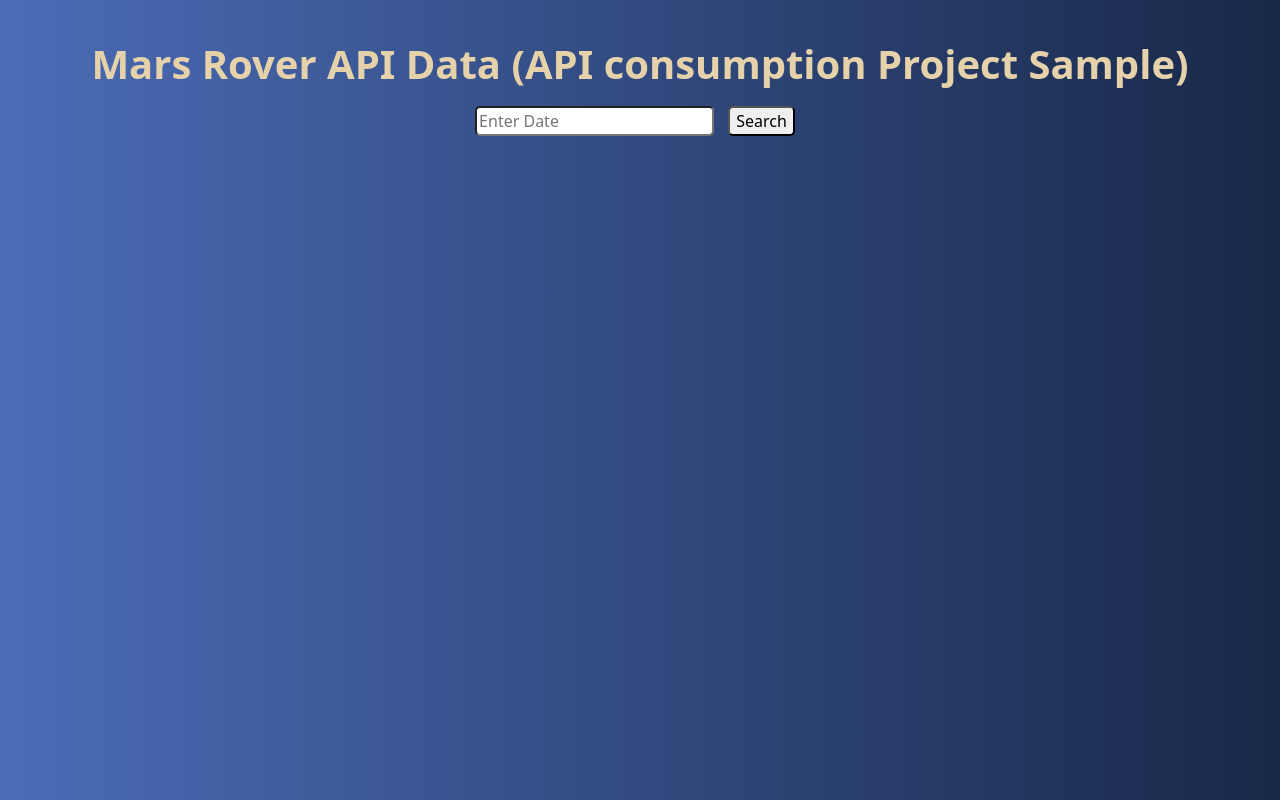
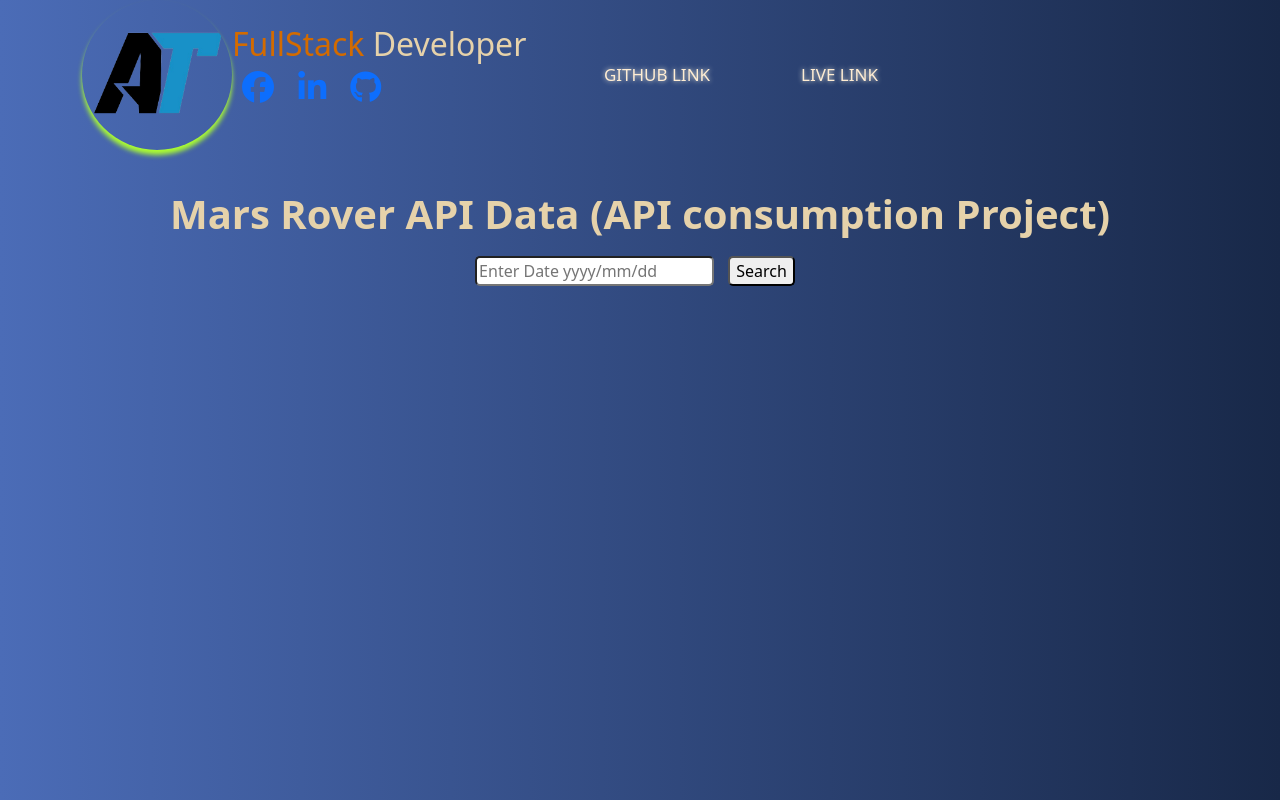
Before and after one commit to ArnelDev01/sample-API-consumption, a plain HTML site: page index.html in a window 1280 px wide. Drawn offline with nearby package versions, Linux system fonts and the light colour scheme.

Commit message:
pp3 project

```diff
--- a/index.html
+++ b/index.html
@@ -5,26 +5,89 @@
     <meta name="viewport" content="width=device-width, initial-scale=1.0" />
 
     <!-- bootstrap link -->
+
     <link
       href="https://cdn.jsdelivr.net/npm/bootstrap@5.3.3/dist/css/bootstrap.min.css"
       rel="stylesheet"
       integrity="sha384-QWTKZyjpPEjISv5WaRU9OFeRpok6YctnYmDr5pNlyT2bRjXh0JMhjY6hW+ALEwIH"
       crossorigin="anonymous"
     />
+    <link
+      rel="stylesheet"
+      href="https://cdnjs.cloudflare.com/ajax/libs/font-awesome/6.5.2/css/all.min.css"
+      integrity="sha512-SnH5WK+bZxgPHs44uWIX+LLJAJ9/2PkPKZ5QiAj6Ta86w+fsb2TkcmfRyVX3pBnMFcV7oQPJkl9QevSCWr3W6A=="
+      crossorigin="anonymous"
+      referrerpolicy="no-referrer"
+    />
+    <link
+      rel="stylesheet"
+      href="https://cdnjs.cloudflare.com/ajax/libs/font-awesome/4.7.0/css/font-awesome.min.css"
+    />
     <link rel="stylesheet" href="./style.css" />
     <title>PP3</title>
   </head>
   <body>
+    <!-- upper part of the page  -->
+    <header class="container">
+      <div class="logo">
+        <div>
+          <img src="./asset/images/logo.png" alt="logo" />
+        </div>
+        <div class="social">
+          <h2 style="color: var(--text-color)">
+            <span style="color: var(--hl-color)">FullStack</span> Developer
+          </h2>
+
+          <a href="https://www.facebook.com/arnelwarrior/" target="_blank"
+            ><i class="fab fa-facebook fa-2x"></i
+          ></a>
+          <a
+            href="https://www.linkedin.com/in/arnel-morales-842739296/"
+            target="_blank"
+            ><i class="fab fa-linkedin fa-2x"></i
+          ></a>
+          <a href="https://github.com/ArnelDev01" target="_blank"
+            ><i class="fab fa-github fa-2x"></i
+          ></a>
+        </div>
+      </div>
+      <!-- navagation bar -->
+
+      <div id="navbar" class="navbar navbar-expand-md">
+        <div class="container">
+          <button
+            class="navbar-toggler"
+            type="button"
+            data-bs-toggle="collapse"
+            data-bs-target="#navbar"
+          >
+            <span class="navbar-toggler-icon"></span>
+          </button>
+
+          <div id="navbar" class="collapse navbar-collapse">
+            <ul class="navbar-nav ms-auto">
+              <li><a href="https://github.com/ArnelDev01/sample-API-consumption" target="_blank">GitHub Link</a></li>
+              <li><a href="https://sample-api.netlify.app/" target="_blank">Live Link</a></li>
+              </li>
+            </ul>
+          </div>
+        </div>
+      </div>
+    </header>
+    <!-- search Btn and Title of the PP3 -->
     <div class="container">
       <div class="row">
         <div class="col-12 text-center">
-          <h1>Mars Rover API Data (API consumption Project Sample)</h1>
+          <h1>Mars Rover API Data (API consumption Project)</h1>
           <div class="col-12-center">
-            <input id="input" type="text" placeholder="Enter Date" />
+            <input id="input" type="text" placeholder="Enter Date yyyy/mm/dd" />
             <button id="Btn">Search</button>
           </div>
         </div>
       </div>
+
+      <!-- This is where I insert the Sample Bootstrap -->
+
       <div id="dataInject" class="row justify-content-center"></div>
     </div>
 
@@ -34,5 +97,8 @@
       crossorigin="anonymous"
     ></script>
     <script src="./script.js"></script>
+
+
+
   </body>
 </html>
--- a/style.css
+++ b/style.css
@@ -32,3 +32,115 @@ h1 {
   margin-top: 40px;
   font-weight: 600;
 }
+
+.logo {
+  display: flex;
+}
+.logo img {
+  height: 150px;
+  width: 150px;
+  box-shadow: greenyellow 0 5px 5px;
+  border-radius: 50%;
+  /* background: var(--hl-color); */
+}
+.logo img:hover {
+  box-shadow: var(--shadow-color) 0 5px 5px;
+  border-radius: 50%;
+  background: var(--hl-color);
+  opacity: 0.9;
+}
+.social {
+  margin-top: 25px;
+}
+.social a {
+  margin: 10px;
+}
+.social a:hover {
+  color: greenyellow;
+}
+
+header {
+  display: flex;
+}
+
+.navbar ul {
+  display: flex;
+  list-style: none;
+  padding: 20px;
+  position: fixed;
+  margin-right: 0;
+}
+
+.navbar ul li {
+  padding: 20px;
+}
+
+.navbar ul li a {
+  text-decoration: none;
+  font-size: 17px;
+  background: transparent;
+  border: none;
+  padding: 1em 1.5em;
+  color: #ffedd3;
+  text-transform: uppercase;
+  position: relative;
+  transition: 0.5s ease;
+  cursor: pointer;
+  text-shadow: var(--shadow-color) 0 0 5px;
+}
+.navbar ul li a::before {
+  content: "";
+  position: absolute;
+  left: 0;
+  bottom: 0;
+  height: 2px;
+  width: 0;
+  background-color: var(--hl-color);
+  transition: 0.5s ease;
+  box-shadow: greenyellow 0 3px 9px;
+}
+.navbar ul li a:hover {
+  color: black;
+  transition-delay: 0.5s;
+}
+.navbar ul li a:hover::before {
+  width: 100%;
+}
+.navbar ul li a::after {
+  content: "";
+  position: absolute;
+  left: 0;
+  bottom: 0;
+  height: 0;
+  width: 100%;
+  background-color: var(--hl-color);
+  transition: 0.4s ease;
+  z-index: -1;
+  border-radius: 10px;
+}
+
+.navbar ul li a:hover::after {
+  height: 100%;
+  transition-delay: 0.4s;
+  color: aliceblue;
+}
+
+footer {
+  display: flex;
+  position: bottom;
+  justify-content: space-around;
+  text-align: center;
+  margin: 0 10% 0 10%;
+}
+footer img {
+  margin-top: 20%;
+  width: 100px;
+  height: 100px;
+  box-shadow: var(--border-color) 0px 3px 6px;
+  border-radius: 50%;
+}
+
+footer .social {
+  padding: 10px;
+  margin: auto;
+}
```
Also changed, not shown: asset/images/logo.png (added), asset/images/my_picture.png (added), asset/images/sample_projects/kodenews.png (added), asset/images/sample_projects/koderesto.png (added), asset/images/skills/CSS.png (added), asset/images/skills/Laravel.png (added), asset/images/skills/Wordpress.jpg (added), asset/images/skills/alpine.jpg (added), asset/images/skills/bootstrap.png (added), asset/images/skills/canva.jpeg (added), asset/images/skills/html5.jpg (added), asset/images/skills/java-script.jpg (added), asset/images/skills/php.png (added), asset/images/skills/python.jpg (added), 1 more files, 1 other file.
